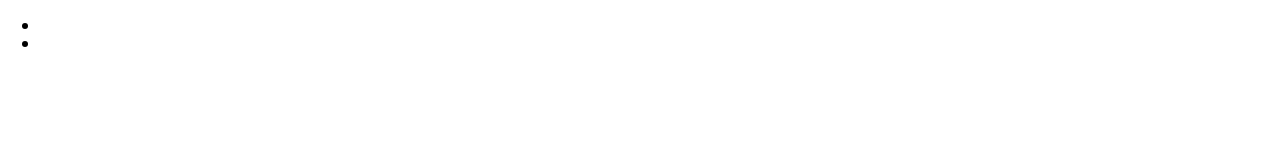
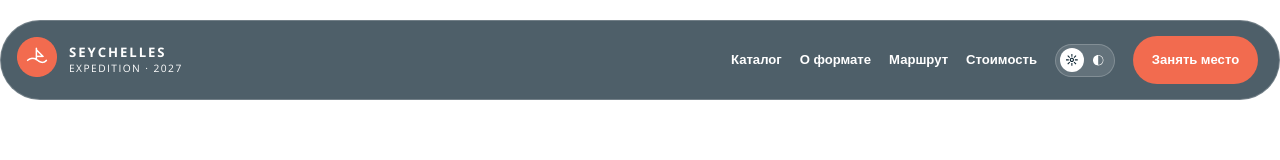
Before and after one commit to nikov4/rsschool-landing-page, a website: page landing-page/index.html in a window 1280 px wide. Drawn offline with nearby package versions, Linux system fonts and the light colour scheme.

Commit message:
feat: add header section

```diff
--- a/landing-page/assets/css/styles.css
+++ b/landing-page/assets/css/styles.css
@@ -0,0 +1,249 @@
+:root {
+  --page-width: 1440px;
+  --color-dark: #0a2230;
+  --color-dark-72: rgba(10, 34, 48, 0.72);
+  --color-primary: #f26b4f;
+  --color-white: white;
+  --color-white-12: rgba(255, 255, 255, 0.12);
+  --color-white-20: rgba(255, 255, 255, 0.2);
+  --color-white-26: rgba(255, 255, 255, 0.26);
+  --color-white-94: rgba(255, 255, 255, 0.94);
+  --color-accent: #2fb8aa;
+  --color-background: #f3efe6;
+  --color-menu-background: rgba(10, 34, 48, 0.72);
+  --color-menu-text: #fff;
+  --color-theme-border: rgba(255, 255, 255, 0.2);
+  --color-theme-background: rgba(255, 255, 255, 0.12);
+  --color-theme-hover: rgba(255, 255, 255, 0.26);
+  --font-family: "Open Sans", sans-serif;
+}
+
+html {
+  width: 100%;
+  height: 100%;
+  scroll-behavior: smooth;
+}
+
+body {
+  width: 100%;
+  height: 100%;
+  padding: 0;
+  margin: 0;
+  font-family: var(--font-family);
+  font-style: normal;
+  font-weight: 400;
+  color: var(--color-dark);
+}
+
+ul {
+  list-style-type: none;
+}
+
+a,
+a.logo-caption-name,
+a.menu-item,
+a.menu-item:link,
+a.menu-item:visited {
+  color: var(--color-menu-text);
+  text-decoration: none;
+  transition-duration: 0.3s;
+  transition-property: all;
+  transition-delay: 0s;
+  transition-timing-function: ease-in-out;
+}
+
+a.menu-item {
+  position: relative;
+}
+
+a.menu-item:hover {
+  color: var(--color-accent);
+  cursor: pointer;
+}
+
+a.menu-item::before {
+  content: "";
+  position: absolute;
+  top: 20px;
+  height: 3px;
+  width: stretch;
+  background-color: transparent;
+  transition-duration: 0.3s;
+  transition-property: all;
+  transition-delay: 0s;
+  transition-timing-function: ease-in-out;
+}
+
+a.menu-item:hover::before {
+  background-color: var(--color-accent);
+}
+
+p,
+h1,
+h2,
+h3,
+ul,
+form {
+  padding: 0;
+  margin: 0;
+}
+
+.container {
+  max-width: 1440px;
+  position: relative;
+  margin-left: auto;
+  margin-right: auto;
+  overflow: hidden;
+  background: var(--color-white);
+}
+
+/* Header */
+
+.header {
+  display: flex;
+  flex-direction: row;
+  justify-content: space-between;
+  align-items: center;
+  height: 80px;
+  margin-top: 20px;
+  padding: 12px 16px;
+  border: 1px solid var(--color-white-20);
+  color: var(--color-menu-text);
+  background-color: var(--color-menu-background);
+  border-radius: 99px;
+  font-size: 13.12px;
+  line-height: 21.648px;
+}
+
+.nav {
+  display: flex;
+  flex-direction: row;
+  justify-content: space-between;
+  align-items: center;
+  gap: 18px;
+  width: 100%;
+}
+
+.logo-container {
+  display: flex;
+  flex-direction: row;
+  justify-content: flex-start;
+  align-items: center;
+  gap: 12px;
+}
+
+.logo-caption-container {
+  display: flex;
+  flex-direction: column;
+  justify-content: flex-start;
+  align-items: flex-start;
+  gap: 3.93px;
+  color: var(--color-white);
+}
+
+.logo-caption-name {
+  font-size: 13.12px;
+  font-weight: 700;
+  line-height: 13.12px;
+  letter-spacing: 1.968px;
+}
+
+.logo-caption-text {
+  font-size: 10.24px;
+  line-height: 10.24px;
+  letter-spacing: 1.434px;
+}
+
+.nav-container {
+  display: flex;
+  flex-direction: row;
+  justify-content: flex-end;
+  align-items: center;
+  gap: 18px;
+}
+
+.menu-container {
+  display: flex;
+  flex-direction: row;
+  justify-content: space-between;
+  align-items: flex-end;
+  gap: 18px;
+  font-weight: 600;
+}
+
+.menu-item-container {
+  height: 22px;
+}
+
+.theme-container {
+  display: flex;
+  flex-direction: row;
+  justify-content: center;
+  align-items: center;
+  gap: 2px;
+  width: 60px;
+  height: 33px;
+  border: 1px solid var(--color-theme-border);
+  border-radius: 99px;
+  background-color: var(--color-theme-background);
+  cursor: pointer;
+  transition-duration: 0.3s;
+  transition-property: all;
+  transition-delay: 0.1s;
+  transition-timing-function: ease-in-out;
+}
+
+.theme-container:hover {
+  background-color: var(--color-theme-hover);
+}
+
+.theme-day {
+  display: flex;
+  flex-direction: row;
+  justify-content: center;
+  align-items: center;
+  background-color: var(--color-white);
+  background-image: url(../icons/theme-day.svg);
+  background-position: center;
+  background-repeat: no-repeat;
+  border-radius: 12px;
+  width: 24px;
+  height: 24px;
+}
+
+.theme-night {
+  background-image: url(../icons/theme-night.svg);
+  background-position: center;
+  background-repeat: no-repeat;
+  border-radius: 12px;
+  width: 24px;
+  height: 24px;
+}
+
+.button-container {
+  display: flex;
+  flex-direction: column;
+  justify-content: center;
+  width: 130px;
+}
+
+.menu-button {
+  border: none;
+  outline: none;
+  color: var(--color-menu-text);
+  background-color: var(--color-primary);
+  border-radius: 99px;
+  width: 125px;
+  height: 48px;
+  font-weight: 600;
+  cursor: pointer;
+  transition-duration: 0.3s;
+  transition-property: all;
+  transition-delay: 0.1s;
+  transition-timing-function: ease-in-out;
+}
+
+.menu-button:hover {
+  color: var(--color-menu-text);
+  background-color: var(--color-accent);
+}
--- a/landing-page/index.html
+++ b/landing-page/index.html
@@ -5,12 +5,15 @@
   <meta charset="utf-8">
   <meta http-equiv="X-UA-Compatible" content="IE=edge">
   <meta name="viewport" content="width=device-width, initial-scale=1">
+  <link rel="preconnect" href="https://fonts.googleapis.com">
+  <link rel="preconnect" href="https://fonts.gstatic.com" crossorigin>
+  <link href="https://fonts.googleapis.com/css2?family=Open+Sans:wght@300..700&display=swap" rel="stylesheet">
   <link rel="stylesheet" href="./assets/css/modern-normalize.css">
   <link rel="stylesheet" href="./assets/css/burger.css">
   <link rel="stylesheet" href="./assets/css/styles.css">
   <link rel="stylesheet" href="./assets/css/styles-mobile.css">
   <link rel="icon" href="./favicon.ico">
-  <title></title>
+  <title>Сейшеллы 2027</title>
 </head>
 
 <body>
@@ -30,8 +33,33 @@
 
     <header class="header">
       <nav class="nav">
+
+        <div class="logo-container">
+          <a href="./index.html"><img src="./assets/images/logo.png" width="40" height="40" alt="Сейшеллы 2027"></a>
+          <ul class="logo-caption-container">
+            <li class="logo-caption-name"><a href="./index.html">SEYCHELLES</a></li>
+            <li class="logo-caption-text"><a href="./index.html">EXPEDITION · 2027</a></li>
+          </ul>
+        </div>
+
         <div class="nav-container">
+          <ul class="menu-container">
+            <li class="menu-item-container"><a class="menu-item" href="catalog.html">Каталог</a></li>
+            <li class="menu-item-container"><a class="menu-item" href="#">О формате</a></li>
+            <li class="menu-item-container"><a class="menu-item" href="#">Маршрут</a></li>
+            <li class="menu-item-container"><a class="menu-item" href="#">Стоимость</a></li>
+          </ul>
+
+          <div class="theme-container">
+            <div class="theme-day"></div>
+            <div class="theme-night"></div>
+          </div>
+
+          <div class="button-container">
+            <button class="menu-button">Занять место</button>
+          </div>
         </div>
+
       </nav>
     </header>
 
```
Also changed, not shown: landing-page/assets/icons/theme-day.svg (added), landing-page/assets/icons/theme-night.svg (added), landing-page/assets/images/logo.png (added).
